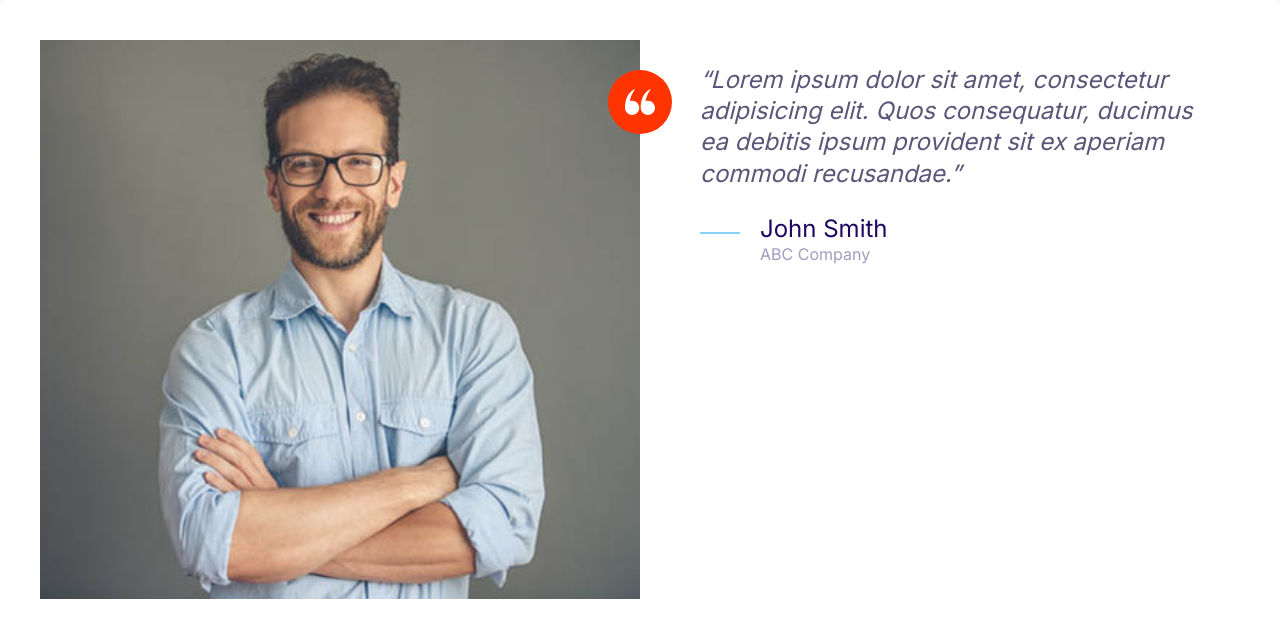
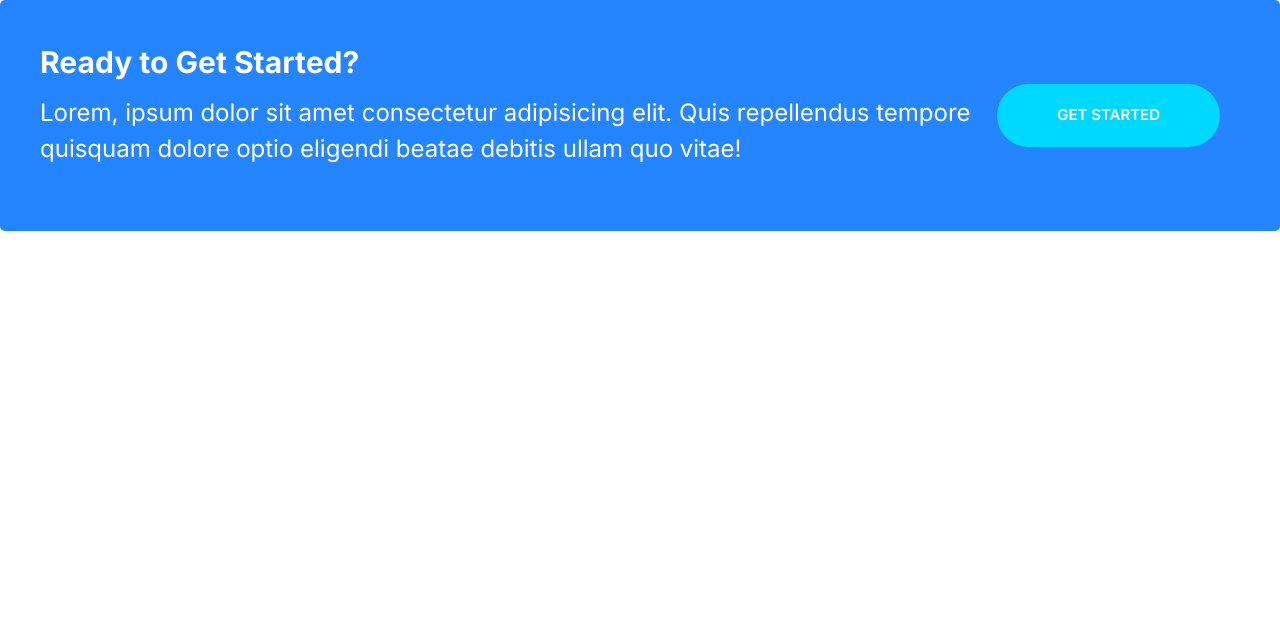
Before and after one commit to catalinus1997/Moshify-2, a plain HTML site: page index.html in a window 1280 px wide. Drawn offline with Linux system fonts and the light colour scheme.

Commit message:
callouts

```diff
--- a/CSS/style.css
+++ b/CSS/style.css
@@ -231,6 +231,11 @@ p {
 
 .btn--accent:hover {
   background: #ec3000;
+}
+
+.btn--stretched {
+  padding-left: 6rem;
+  padding-right: 6rem;
 }
 
 .btn--block {
@@ -487,3 +492,45 @@ p {
     margin-left: 6rem;
   }
 }
+
+/* Callouts */
+
+.callout {
+  padding: 4rem;
+  border-radius: 5px;
+}
+
+.callout--primary {
+  background: var(--color-primary);
+  color: white;
+}
+
+.callout__heading {
+  color: white;
+  margin-top: 0;
+  font-size: 3rem;
+}
+
+.callout .btn {
+  justify-self: center;
+  align-self: center;
+  text-decoration: none;
+}
+
+.callout__content {
+  text-align: center;
+}
+
+@media screen and (min-width: 768px) {
+  .callout .grid--1x2 {
+    grid-template-columns: 1fr auto;
+  }
+  .callout__content {
+    text-align: left;
+  }
+
+  .callout .btn {
+    justify-self: start;
+    margin: 0 2rem;
+  }
+}
--- a/index.html
+++ b/index.html
@@ -12,32 +12,13 @@
     <link rel="stylesheet" href="CSS/style.css">
 </head>
 <body >
-    <div class="card testimonial">
+    <div class="callout callout--primary">
         <div class="grid grid--1x2">
-            <div class="testimonial__image">
-                <img  src="images/testimonial.jpg" alt="Happy man">
-                <span class="icon-container icon-container--accent">
-                    <svg class="icon icon--white icon--small ">
-                        <use xlink:href="images/sprite.svg#quotes"></use>
-                      </svg>
-                </span>
+            <div class="callout__content">
+                <h2 class="callout__heading">Ready to Get Started?</h2>
+                <p>Lorem, ipsum dolor sit amet consectetur adipisicing elit. Quis repellendus tempore quisquam dolore optio eligendi beatae debitis ullam quo vitae!</p>
             </div>
-            <blockquote class="quote">
-                <p class="quote__text">Lorem ipsum dolor sit amet, consectetur adipisicing elit. Quos consequatur, ducimus ea debitis ipsum provident sit ex aperiam commodi recusandae.</p>
-                <footer>
-                   <div class="media">
-                       <div class="media__image">
-                             <svg class="icon icon--primary quote__line ">
-                                 <use xlink:href="images/sprite.svg#line"></use>
-                               </svg>
-                       </div>
-                       <div class="media__body">
-                           <h3 class="media__title quote__author">John Smith</h3>
-                           <p class="quote__organization">ABC Company</p>
-                       </div>
-                   </div>
-                </footer>
-            </blockquote>
+            <a href="" class="btn btn--secondary btn--stretched">Get started</a>
         </div>
     </div>
 </body>
```
Also changed, not shown: components/callouts.html (added, +9 -0 lines).
